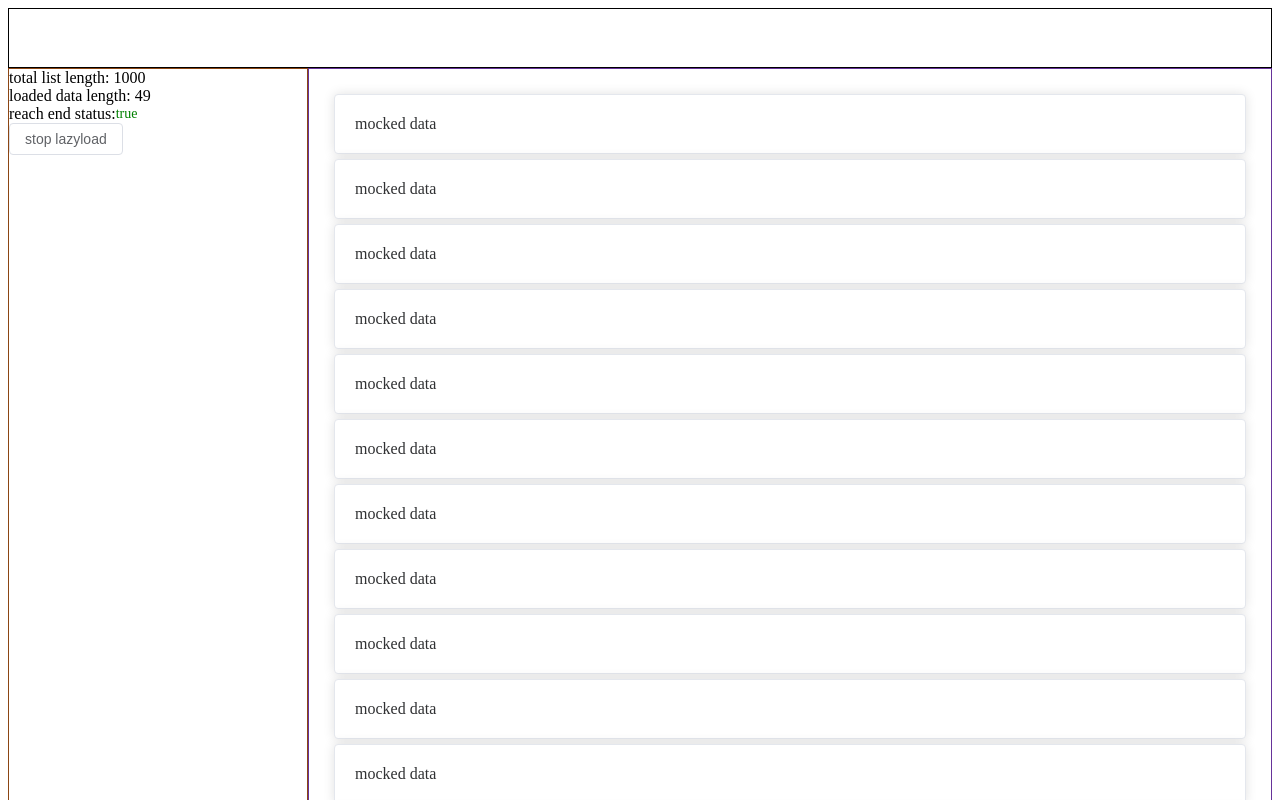
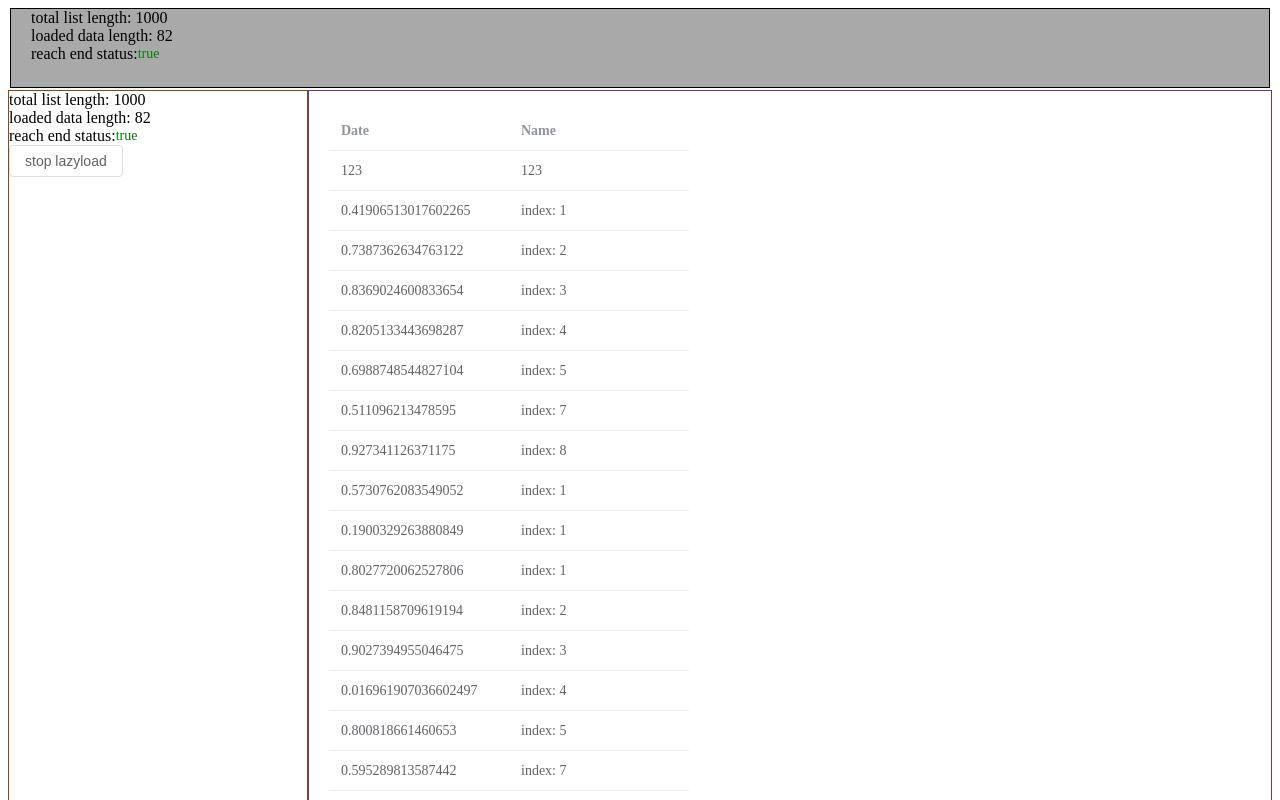
Before and after one commit to Nesb01t/vue-feature-components, a Vue app in the folder app/: page /scroll in a window 1280 px wide. Shown: the top 800 px of the page. Built offline with nearby package versions, Linux system fonts and the light colour scheme.

Commit message:
FEATURE infinity scroll

```diff
--- a/app/src/views/infinity-scroll.vue
+++ b/app/src/views/infinity-scroll.vue
@@ -5,7 +5,15 @@ import {useIntersectionObserver} from "@vueuse/core";
 const SHOW_END_BLOCK_TEXT = false;
 
 const total = ref(1000)
-const loadedList = ref([])
+const loadedList = ref<{
+  name: string,
+  value: number
+}[]>([
+  {
+    name: '123',
+    value: 123
+  }
+])
 
 const footer = ref(null)
 /**
@@ -33,9 +41,13 @@ const useLazyLoad = (element: Ref<any>, fn: () => Promise<any>) => {
 const fetchMoreData = (): Promise<string> => {
   return new Promise(resolve => {
     setTimeout(() => {
-      loadedList.value.push('mocked data' as never)
-      resolve('mocked data')
-    }, 100)
+      for (let i of [1, 2, 3, 4, 5, 7, 8, 1, 1])
+        loadedList.value.push({
+          name: `index: ${i}`,
+          value: Math.random()
+        } as never)
+      setTimeout(resolve, 100)
+    }, 500)
   })
 }
 
@@ -43,8 +55,19 @@ const {atEnd, stop} = useLazyLoad(footer, fetchMoreData)
 </script>
 
 <template>
-  <el-header style="border: 1px solid">
-  </el-header>
+
+  <el-affix>
+    <el-header style="border: 1px solid; margin: 2px; height: 80px; background-color: darkgray">
+      <el-row>total list length: {{ total }}</el-row>
+      <el-row>loaded data length: {{ loadedList.length }}</el-row>
+      <el-row>reach end status:
+        <el-text :style="atEnd ? { color: 'green'} : { color: 'red'}">
+          {{ atEnd }}
+        </el-text>
+      </el-row>
+    </el-header>
+  </el-affix>
+
   <el-container>
     <el-aside style="border: 1px solid saddlebrown">
       <el-row>total list length: {{ total }}</el-row>
@@ -59,7 +82,10 @@ const {atEnd, stop} = useLazyLoad(footer, fetchMoreData)
       </el-row>
     </el-aside>
     <el-main style="border: 1px solid rebeccapurple">
-      <el-card v-for="i in loadedList" style="margin: 5px">{{ i }}</el-card>
+      <el-table :data="loadedList">
+        <el-table-column label="Date" prop="value" width="180"/>
+        <el-table-column label="Name" prop="name" width="180"/>
+      </el-table>
       <el-row ref="footer">{{ SHOW_END_BLOCK_TEXT ? 'at the end' : '' }}</el-row>
     </el-main>
   </el-container>
```
Also changed, not shown: app/src/views/infinity-scroll-use.vue (added, +36 -0 lines).
